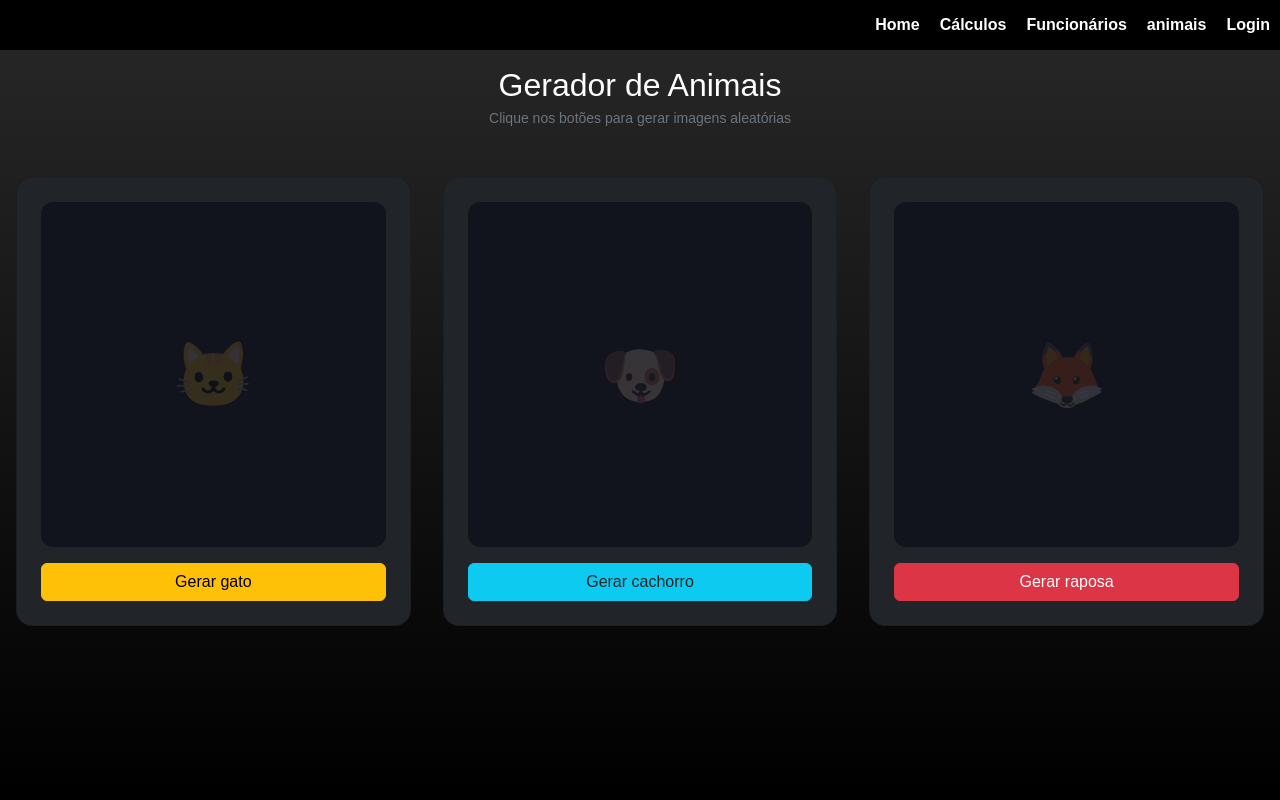
After one commit to anaacarolr/Frontend_3S, a Flask app: page /animais in a window 1280 px wide. The commit adds this page. Run offline with Flask 3, Linux system fonts and the light colour scheme.

Commit message:
atividade

```diff
--- a/app.py
+++ b/app.py
@@ -239,6 +239,10 @@ def cadastro_funcionario():
 
         return redirect(url_for('funcionarios'))
 
+@app.route('/animais')
+def animais():
+    return render_template('animais.html')
+
 
 if __name__ == '__main__':
     app.run(debug=True)
--- a/static/css/style.css
+++ b/static/css/style.css
@@ -164,3 +164,29 @@ a {
     color: white;
 
 }
+
+.animais {
+    height: calc(100vh - 50px);
+}
+
+.img-wrapper {
+    background: #12141d;
+    border-radius: 0.75rem;
+    overflow: hidden;
+    aspect-ratio: 1 / 1;
+    display: flex;
+    align-items: center;
+    justify-content: center;
+}
+
+.img-wrapper img {
+    width: 100%;
+    height: 100%;
+    object-fit: cover;
+}
+
+.img-placeholder {
+    color: rgba(255, 255, 255, 0.15);
+    font-size: 4rem;
+    user-select: none;
+}
--- /dev/null
+++ b/static/js/apis.js
@@ -0,0 +1,62 @@
+async function getGato(){
+    let resultado = await fetch("https://api.thecatapi.com/v1/images/search")
+
+    if (resultado.ok){
+        let dados = await resultado.json()
+        render_gato(dados)
+    }
+}
+
+function render_gato(dados){
+    let urlImg = dados[0].url
+    const imgGato = document.getElementById('img-gato')
+    const iconGato = document.getElementById('icon-gato')
+
+    iconGato.style.display="none"
+    imgGato.style.display="block"
+    imgGato.src = urlImg
+
+}
+
+
+async function getCachorro(){
+    let resultado = await fetch("https://dog.ceo/api/breeds/image/random")
+
+    if (resultado.ok){
+        let dados = await resultado.json()
+        render_cachorro(dados)
+    }
+}
+
+function render_cachorro(dados){
+    let urlImg = dados.message
+    const imgcachorro = document.getElementById('img-cachorro')
+    const iconcachorro = document.getElementById('icon-cachorro')
+
+    iconcachorro.style.display="none"
+    imgcachorro.style.display="block"
+    imgcachorro.src = urlImg
+
+}
+
+
+
+async function getRaposa(){
+    let resultado = await fetch("https://randomfox.ca/floof")
+
+    if (resultado.ok){
+        let dados = await resultado.json()
+        render_raposa(dados)
+    }
+}
+
+function render_raposa(dados){
+    let urlImg = dados.image //tirei o colchete
+    const imgraposa = document.getElementById('img-raposa')
+    const iconraposa = document.getElementById('icon-raposa')
+
+    iconraposa.style.display="none"
+    imgraposa.style.display="block"
+    imgraposa.src = urlImg
+
+}
--- /dev/null
+++ b/static/js/verificacoes.js
@@ -0,0 +1,150 @@
+//let nome = prompt("como você chama?")
+
+//if (nome == null) {
+//    alert("recarregue a pagina")
+//} else {
+//   let correto = confirm("você se chama" + nome + "?")
+
+//  if (correto) {
+//       alert(nome + " Bem vindo ao site de cursos")
+//  } else {
+//       alert("recarregue a pagina")
+//   }
+
+//}
+
+function limpaInputsLogin() {
+    const inputEmail = document.getElementById('input-email')
+    const inputSenha = document.getElementById('input-senha')
+
+    inputEmail.value = ''
+    inputSenha.value = ''
+
+
+}
+
+function limpaInputsCadastro() {
+    const inputNome = document.getElementById('input-nome')
+    const inputNascimento = document.getElementById('input-nascimento')
+    const inputCPF = document.getElementById('input-cpf')
+    const inputEmaill = document.getElementById('input-emaill')
+    const inputCargo = document.getElementById('input-cargo')
+    const inputSalario = document.getElementById('input-salario')
+
+    inputNome.value = ''
+    inputNascimento.value = ''
+    inputCPF.value = ''
+    inputEmaill.value = ''
+    inputCargo.value = ''
+    inputSalario.value = ''
+}
+
+
+document.addEventListener("DOMContentLoaded", function () {
+    const formlogin = document.getElementById('form-login')
+
+    formlogin.addEventListener("submit", function (event) {
+        const inputEmail = document.getElementById('input-email')
+        const inputSenha = document.getElementById('input-senha')
+
+        let temErro = false
+
+        //senha
+        if (inputSenha.value == '') {
+            inputSenha.classList.add('is-invalid')
+            temErro = True
+
+        } else {
+            inputEmail.classList.remove('is-invalid')
+        }
+
+        //verificar se os inputs estão vazios - EMAIL
+        if (inputEmail.value == '') {
+            inputEmail.classList.add('is-invalid')
+            temErro = True
+
+        } else {
+            inputEmail.classList.remove('is-invalid')
+        }
+
+        if (temErro) {
+            // evita de enviar o formulario
+            event.preventDefault()
+            alert("preencha todos os campos")
+        }
+
+    })
+
+
+    const formCadastro = document.getElementById('form-cadastro')
+
+    formCadastro.addEventListener("submit", function (event) {
+        const inputNome = document.getElementById('input-nome')
+        const inputNascimento = document.getElementById('input-nascimento')
+        const inputCPF = document.getElementById('input-cpf')
+        const inputEmaill = document.getElementById('input-emaill')
+        const inputCargo = document.getElementById('input-cargo')
+        const inputSalario = document.getElementById('input-salario')
+
+        let temErro = false
+
+        //senha
+        if (inputNome.value == '') {
+            inputNome.classList.add('is-invalid')
+            temErro = True
+
+        } else {
+            inputNome.classList.remove('is-invalid')
+        }
+
+
+        if (inputNascimento.value == '') {
+            inputNascimento.classList.add('is-invalid')
+            temErro = True
+
+        } else {
+            inputNascimento.classList.remove('is-invalid')
+        }
+
+
+        if (inputCPF.value == '') {
+            inputCPF.classList.add('is-invalid')
+            temErro = True
+
+        } else {
+            inputCPF.classList.remove('is-invalid')
+        }
+
+        if (inputEmaill.value == '') {
+            inputEmaill.classList.add('is-invalid')
+            temErro = True
+
+        } else {
+            inputEmaill.classList.remove('is-invalid')
+        }
+
+
+        if (inputCargo.value == '') {
+            inputCargo.classList.add('is-invalid')
+            temErro = True
+
+        } else {
+            inputCargo.classList.remove('is-invalid')
+        }
+
+        if (inputSalario.value == '') {
+            inputSalario.classList.add('is-invalid')
+            temErro = True
+
+        } else {
+            inputSalario.classList.remove('is-invalid')
+        }
+
+        if (temErro) {
+            // evita de enviar o formulario
+            event.preventDefault()
+            alert("preencha todos os campos")
+        }
+
+    })
+})
--- /dev/null
+++ b/templates/animais.html
@@ -0,0 +1,55 @@
+{% extends 'base.html' %}
+
+{% block conteudo %}
+
+<div class="animais bg-black bg-gradient w-100 pt-3">
+    <div class="text-center mb-5">
+        <h1 class="text-white fs-2 mt-0 mb-1">Gerador de Animais</h1>
+        <p class="text-secondary small">Clique nos botões para gerar imagens aleatórias</p>
+    </div>
+
+    <div class="d-flex flex-column flex-md-row gap-3 gap-md-0 align-items-center w-100">
+
+        <!-- Gato -->
+        <div class="col-12 col-md-4 px-md-3">
+            <div class="card rounded-4 p-3 p-lg-4 d-flex flex-column gap-3 bg-dark overflow-hidden">
+                <div class="img-wrapper">
+                    <img id="img-gato" alt="" style="display:none;">
+                    <span class="img-placeholder" id="icon-gato">🐱</span>
+                </div>
+                <a class="btn btn-warning w-100" onclick="getGato()">
+                    Gerar gato
+                </a>
+            </div>
+        </div>
+
+        <!-- Cachorro -->
+        <div class="col-12 col-md-4 px-md-3">
+            <div class="card rounded-4 p-3 p-lg-4 d-flex flex-column gap-3 bg-dark overflow-hidden">
+                <div class="img-wrapper">
+                    <img id="img-cachorro" src="" alt="Cachorro" style="display:none;">
+                    <span class="img-placeholder" id="icon-cachorro">🐶</span>
+                </div>
+                <a class="btn btn-info w-100 text-dark" onclick="getCachorro()">
+                    Gerar cachorro
+                </a>
+            </div>
+        </div>
+
+        <!-- Raposa -->
+        <div class="col-12 col-md-4 px-md-3">
+            <div class="card rounded-4 p-3 p-lg-4 d-flex flex-column gap-3 bg-dark overflow-hidden">
+                <div class="img-wrapper">
+                    <img id="img-raposa" src="" alt="Raposa" style="display:none;">
+                    <span class="img-placeholder" id="icon-raposa">🦊</span>
+                </div>
+                <a class="btn btn-danger w-100" onclick="getRaposa()">
+                    Gerar raposa
+                </a>
+            </div>
+        </div>
+
+    </div>
+</div>
+
+{% endblock %}
--- a/templates/base.html
+++ b/templates/base.html
@@ -18,6 +18,7 @@
         <li><a href="{{ url_for('home') }}">Home</a></li>
         <li><a href="{{ url_for('calculos') }}">Cálculos</a></li>
         <li><a href="{{ url_for('funcionarios') }}">Funcionários</a></li>
+        <li><a href="{{ url_for('animais') }}">animais</a></li>
         {% if current_user.is_autenticated %}
         <li><a data-bs-toggle="modal" data-bs-target="#modallogout" href="">{{ current_user.nome }}</a></li>
         {% else %}
@@ -53,5 +54,9 @@
 <script src="https://cdn.jsdelivr.net/npm/bootstrap@5.3.8/dist/js/bootstrap.bundle.min.js"
         integrity="sha384-FKyoEForCGlyvwx9Hj09JcYn3nv7wiPVlz7YYwJrWVcXK/BmnVDxM+D2scQbITxI"
         crossorigin="anonymous"></script>
+
+
+<script src="/static/js/verificacoes.js"> </script>
+<script src="/static/js/apis.js"> </script>
 </body>
 </html>
```
Also changed, not shown: templates/cadastro_funcionario.html (+6 -5 lines), templates/login.html (+4 -3 lines).
